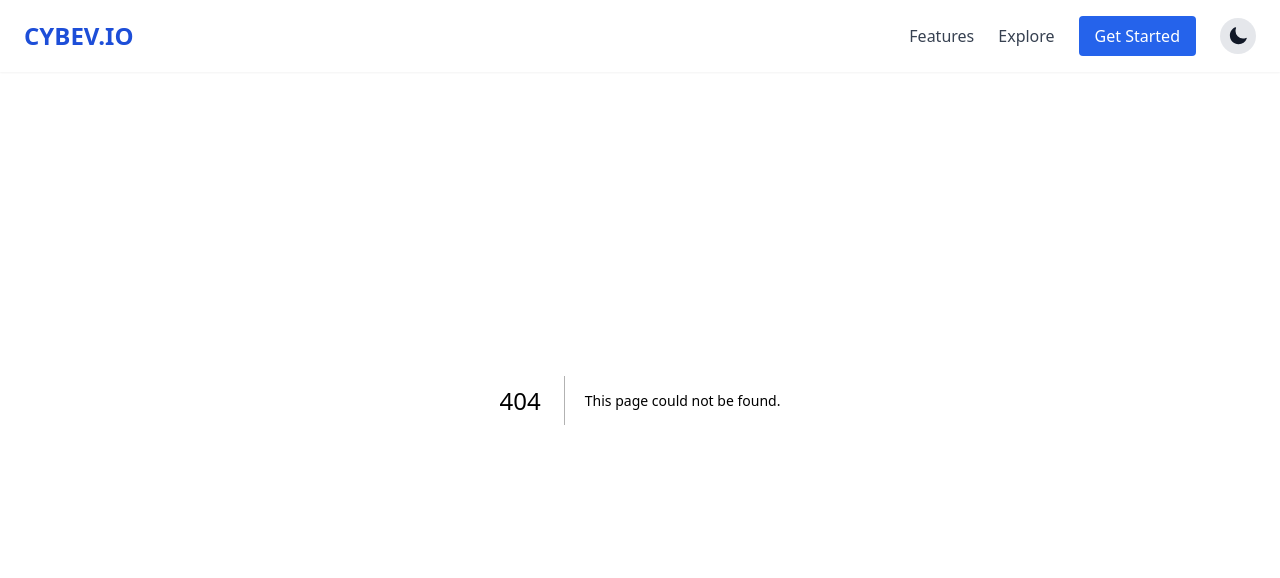
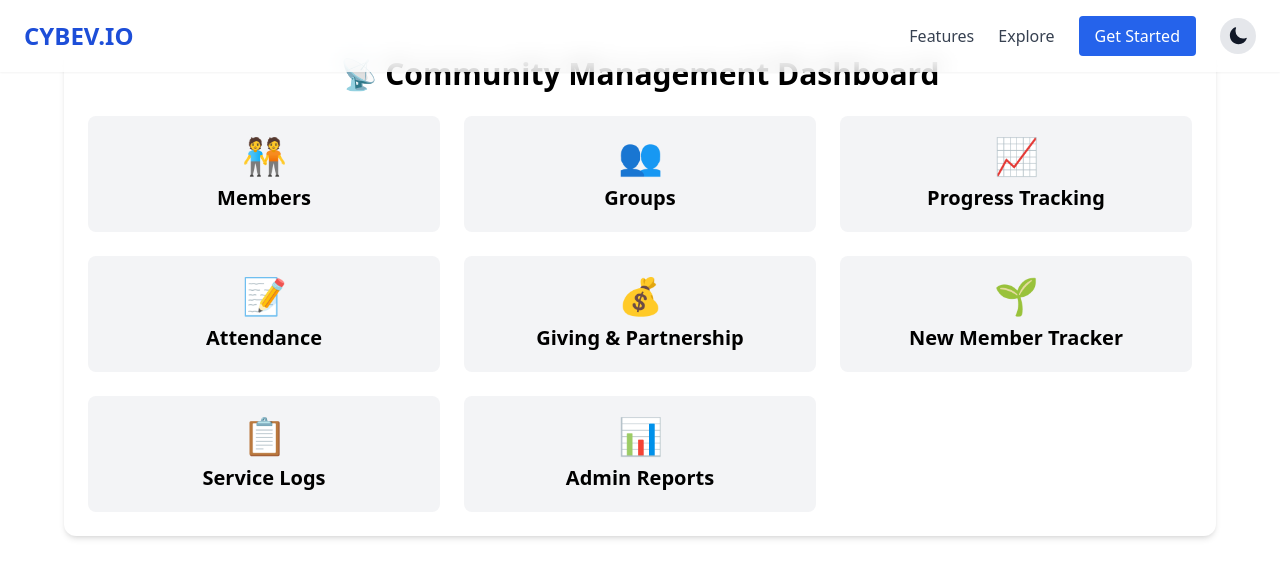
Before and after one commit to cybev1/cybev-frontend, a Next.js app: page /studio/cms/dashboard in a window 1280 px wide. Before the commit this address had no page. Shown: the top 578 px of the page. Built offline with nearby package versions, Linux system fonts and the light colour scheme.

Commit message:
Add files via upload

```diff
--- /dev/null
+++ b/pages/studio/cms/dashboard.jsx
@@ -0,0 +1,32 @@
+
+import React from 'react';
+import Link from 'next/link';
+
+export default function CMSDashboard() {
+  const modules = [
+    { title: 'Members', path: '/studio/cms/members', emoji: '🧑‍🤝‍🧑' },
+    { title: 'Groups', path: '/studio/cms/groups', emoji: '👥' },
+    { title: 'Progress Tracking', path: '/studio/cms/progress', emoji: '📈' },
+    { title: 'Attendance', path: '/studio/cms/attendance', emoji: '📝' },
+    { title: 'Giving & Partnership', path: '/studio/cms/giving', emoji: '💰' },
+    { title: 'New Member Tracker', path: '/studio/cms/new-members', emoji: '🌱' },
+    { title: 'Service Logs', path: '/studio/cms/services', emoji: '📋' },
+    { title: 'Admin Reports', path: '/studio/cms/reports', emoji: '📊' },
+  ];
+
+  return (
+    <div className="p-6 max-w-6xl mx-auto mt-8 bg-white dark:bg-gray-900 rounded-xl shadow-md">
+      <h1 className="text-3xl font-bold text-center mb-6">📡 Community Management Dashboard</h1>
+      <div className="grid grid-cols-1 sm:grid-cols-2 lg:grid-cols-3 gap-6">
+        {modules.map((mod) => (
+          <Link key={mod.path} href={mod.path}>
+            <div className="p-5 bg-gray-100 dark:bg-gray-800 rounded-lg cursor-pointer hover:shadow-lg transition text-center">
+              <div className="text-4xl mb-2">{mod.emoji}</div>
+              <h2 className="text-xl font-semibold">{mod.title}</h2>
+            </div>
+          </Link>
+        ))}
+      </div>
+    </div>
+  );
+}
```
